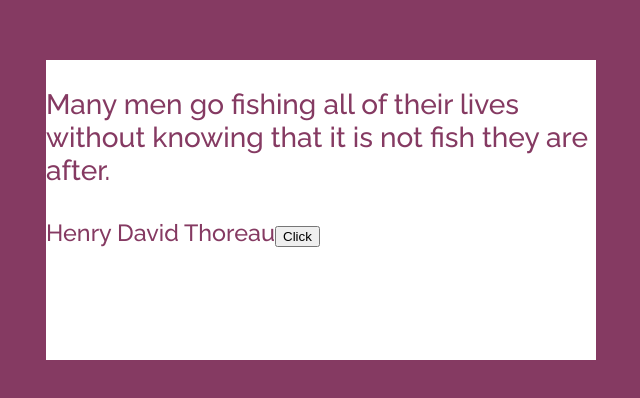
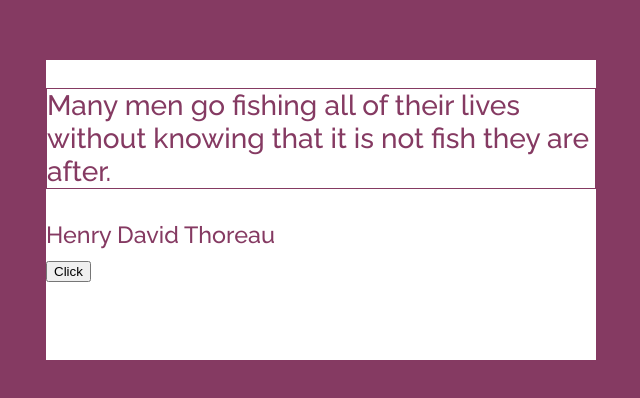
Before and after one commit to Shollytemmy/FCC_RANDOM_QUOTE, a React (Vite) app: page / in a window 1280 px wide. Shown: the part 190-588 px from the top of the page, without its empty margins (319-959 px from the left). Built offline with nearby package versions, Linux system fonts and the light colour scheme.

Commit message:
Random Machine: WIP

```diff
--- a/Components/Quote.scss
+++ b/Components/Quote.scss
@@ -15,5 +15,13 @@ $textColor: #000;
     background-color: $primar-color;
     color: $textColor;
 
+    .content{
+      border: 1px solid;
+      min-height: 96px;
+    }
+    .btn{
+      margin-bottom: 2.5rem;
+    }
+
    }
 }
--- a/Components/QuoteBoard.jsx
+++ b/Components/QuoteBoard.jsx
@@ -1,19 +1,27 @@
 import React from 'react'
 import "./Quote.scss"
 
-export const QuoteBoard = ({quote, color,  getRandomQuote}) => {
+ const QuoteBoard = ({quote, color,  getRandomQuote}) => {
   const {id, authur,content} = quote;
   return (
     <div className='Quote'>
         <div className="quoteCard">
-            <p>{content}</p>
+            <p className='content'>{content}</p>
+            <div className='authur'>
             <small>{authur}</small>
-            <button onClick={getRandomQuote}>Click</button>
+
+            </div>
+            <div className="btn">
+              <button onClick={getRandomQuote}>Click</button>
+            </div>
+
 
         </div>
     </div>
   )
 }
 
+export default QuoteBoard
+
 
 //animate__animated animate__fadeOut
--- a/src/App.jsx
+++ b/src/App.jsx
@@ -1,7 +1,7 @@
 import { useState, useEffect } from 'react'
 import reactLogo from './assets/react.svg'
 import './App.scss'
-import { QuoteBoard } from '../Components/QuoteBoard'
+import  QuoteBoard  from '../Components/QuoteBoard'
 import {Quotes} from "./Quote"
 
 function App() {
```
